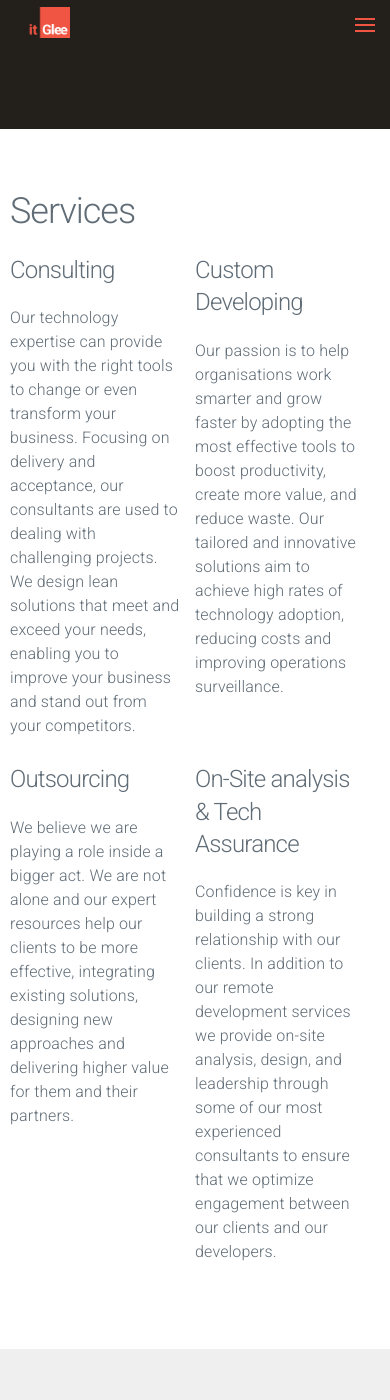
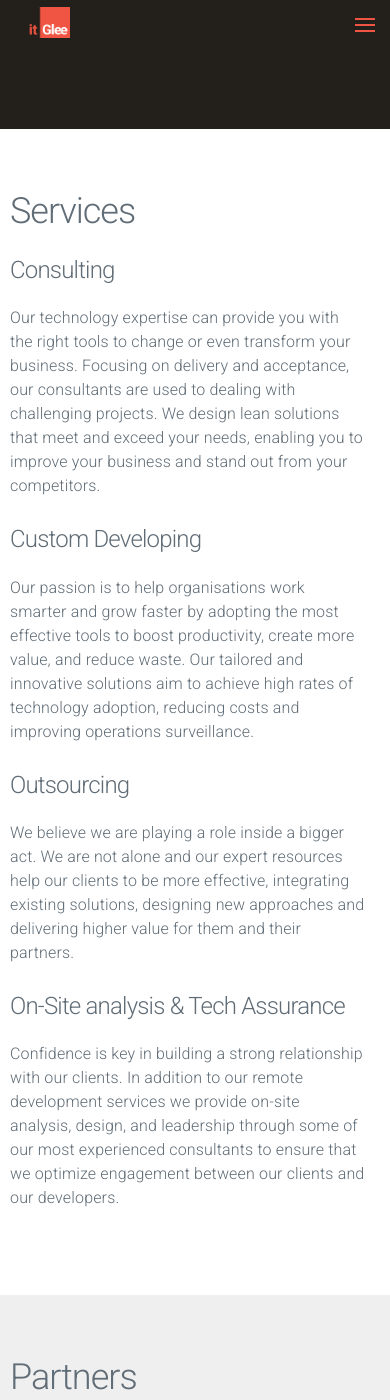
Before and after one commit to FMAtItGlee/itGlee, a Jekyll site: the page built from index.markdown, in a window 390 px wide and 1400 px high, scrolled down 651 px. Built offline with Jekyll 4.4.1, drawn with Linux system fonts in a browser that asks for light colours; some of the changed text lies outside the part shown.

Commit message:
minor fixes to the navbar behavior

```diff
--- a/_config.yml
+++ b/_config.yml
@@ -20,6 +20,9 @@
 
 title: itGlee - Agile with a Smile Solutions
 email: info@itglee.com
+site: https://www.itglee.com
+phone: (+351) 233 094 915
+address: Rua Diogo Cão, 34<br />3080-318 Figueira da Foz<br /> Portugal
 description:
 baseurl: "" # the subpath of your site, e.g. /blog
 url: "" # the base hostname & protocol for your site, e.g. http://example.com
--- /dev/null
+++ b/_includes/about_us.html
@@ -0,0 +1,8 @@
+<div class="topic" id="aboutus">
+    <div class="c">
+        <h2>About Us</h2>
+        <p>
+            We are focused on delivering value to your business. We believe in powerful, strategic applications that will distinguish you from your competitors while making your business more successful and valuable. Our a team of professionals have achieved the highest certification levels in technology and development methodology. This enables us to deliver consistently on time, on budget and above all with strong user adoption.
+        </p>
+    </div>
+</div>
--- /dev/null
+++ b/_includes/contact_us.html
@@ -0,0 +1,24 @@
+<div class="topic" id="contacts">
+    <div class="c">
+        <h2>Contact Us</h2>
+        <ul class="c2">
+            <li>
+                <div>
+                    <h5>We are @</h5>
+                    <p>
+                        {{ site.address }}
+                    </p>
+                </div>
+            </li>
+            <li>
+                <div>
+                    <h5>Contact Information</h5>
+                    <p>
+                        {{ site.phone }}<br />
+                        Email us at <a href="mailto:{{ site.email }}">{{ site.email }}</a>
+                    </p>
+                </div>
+            </li>
+        </ul>
+    </div>
+</div>
--- /dev/null
+++ b/_includes/footer.html
@@ -0,0 +1,18 @@
+<footer>
+    <div class="c center">
+        <h4>We're hiring developers!</h4>
+        <p>So just send us an&nbsp;<a href="mailto: {{ site.email }}" target="_blank">e-mail</a> with your life story :)</p>
+    </div>
+    <div class="m10"></div>
+    <div class="c center">
+        {% for social in site.socials %}
+            <a href="{{ social.href }}" target="_blank" title="{{ social.title }}">
+                <img src="{{ social.imgUrl }}" />
+            </a>
+        {% endfor %}
+    </div>
+    <div style="clear: both"></div>
+    <div class="copyright">
+        2016 © <a href="{{ site.site }}" target="_blank">itGlee, Lda.</a>All Rights Reserved
+    </div>
+</footer>
--- a/_layouts/default.html
+++ b/_layouts/default.html
@@ -45,77 +45,14 @@
 
                 {% include partners.html %}
 
-<!--
-                <div class="topic" id="partners">
-                    <div class="c">
-                        <h2>Partners</h2>
+                {% include about_us.html %}
 
-                        <div class="grid-partner">
-                            <img class="cell-partner" src="../../resources/images/partners/Outsystems.png" title="OutSystems"/>
-                            <img class="cell-partner" src="../../resources/images/partners/NTT Data.jpg" title="Ntt Data" />
-                            <img class="cell-partner" src="../../resources/images/partners/Deloitte.jpg" title="Deloitte"/>
-                            <img class="cell-partner" src="../../resources/images/partners/Indorama.jpg" title="Indorama"/>
-                            <img class="cell-partner" src="../../resources/images/partners/Charles River Labs.jpg" title="Charles River Labs" />
-                        </div>
-                    </div>
-                </div> -->
+                {% include contact_us.html %}
 
-                <div class="topic" id="aboutus">
-                    <div class="c">
-                        <h2>About Us</h2>
-                        <p>
-                            We are focused on delivering value to your business. We believe in powerful, strategic applications that will distinguish you from your competitors while making your business more successful and valuable. Our a team of professionals have achieved the highest certification levels in technology and development methodology. This enables us to deliver consistently on time, on budget and above all with strong user adoption.
-                        </p>
-                    </div>
-                </div>
-
-                <div class="topic" id="contacts">
-                    <div class="c">
-                        <h2>Contact Us</h2>
-                        <ul class="c2">
-                            <li>
-                                <div>
-                                    <h5>We are @</h5>
-                                    <p>
-                                        Rua Diogo Cão, 34<br />
-                                        3080-318 Figueira da Foz<br />
-                                        Portugal
-                                    </p>
-                                </div>
-                            </li>
-                            <li>
-                                <div>
-                                    <h5>Contact Information</h5>
-                                    <p>
-                                        +351.233.094.915<br />
-                                        Email us at <a href="mailto:info@itglee.com">info@itglee.com</a>
-                                    </p>
-                                </div>
-                            </li>
-                        </ul>
-                    </div>
-                </div>
 
             </div>
 
-            <footer>
-                <div class="c center">
-                    <h4>We're hiring developers!</h4>
-                    <p>So just send us an&nbsp;<a href="mailto:info@itglee.com" target="_blank">e-mail</a> with your life story :)</p>
-                </div>
-                <div class="m10"></div>
-                <div class="c center">
-                    {% for social in site.socials %}
-                        <a href="{{ social.href }}" target="_blank" title="{{ social.title }}">
-                            <img src="{{ social.imgUrl }}" />
-                        </a>
-                    {% endfor %}
-                </div>
-                <div style="clear: both"></div>
-                <div class="copyright">
-                    2016 © <a href="http://www.itglee.com" target="_blank">itGlee, Lda.</a>All Rights Reserved
-                </div>
-            </footer>
+            {% include footer.html %}
 
             <script type="text/javascript">
                 (function () {
--- a/resources/css/itGlee.css
+++ b/resources/css/itGlee.css
@@ -720,3 +720,12 @@
     padding-right:15px;
     min-width: 45%;
 }
+
+/* Small screen sizes */
+@media only screen and (max-width: 800px) {
+    .services-flex-row-item {
+        flex-basis: 50%;
+        padding-right:15px;
+        min-width: 100%;
+    }
+}
--- a/resources/script/main.js
+++ b/resources/script/main.js
@@ -10,7 +10,7 @@
     var navigation = document.querySelector('nav.cd-main-nav-wrapper');
     var isDeviceMobile = isMobile();
     if (!isDeviceMobile) {
-        navigation.parentNode.insertBefore(navigation, document.querySelector('a.cd-nav-trigger'));
+        document.querySelector('header.header-menu').insertBefore(navigation, null);
     } else {
         document.getElementById("main").insertBefore(navigation, document.querySelector('div.cd-main-content').nextElementSibling);
     }
```
